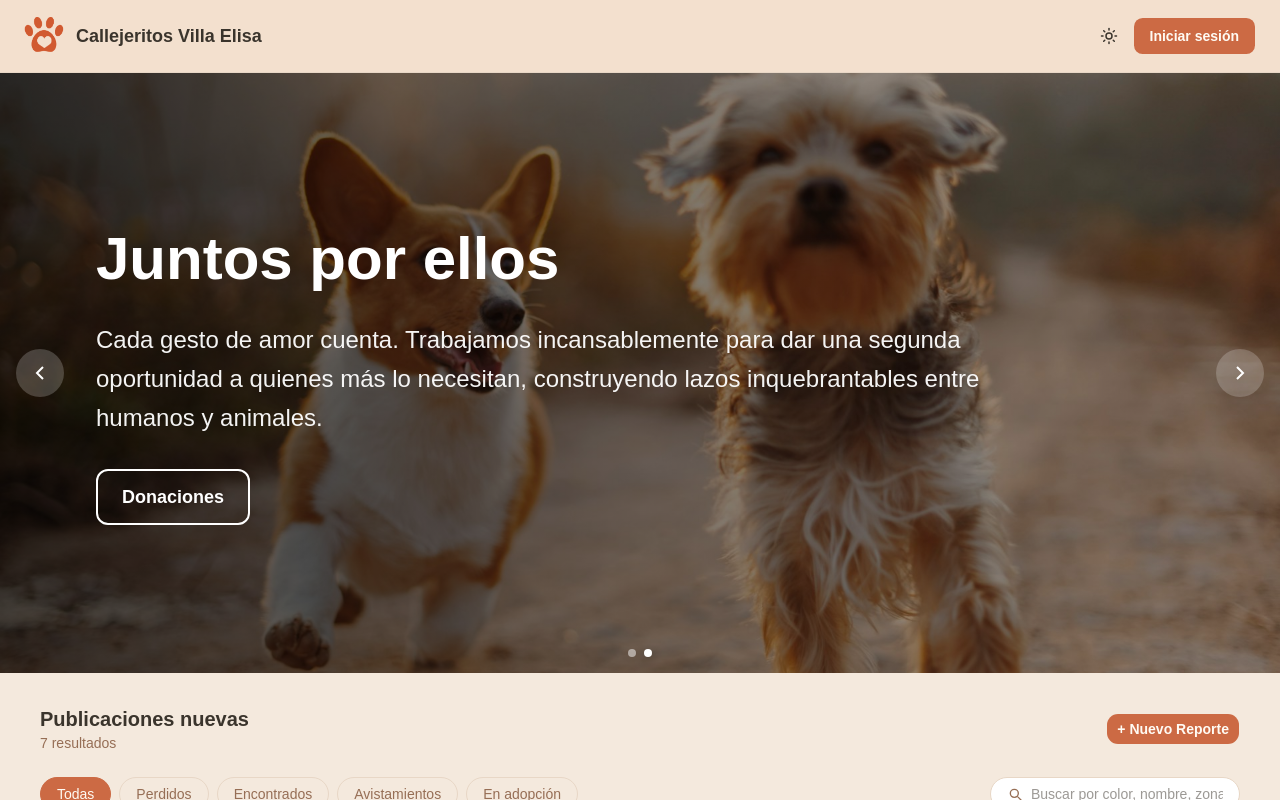
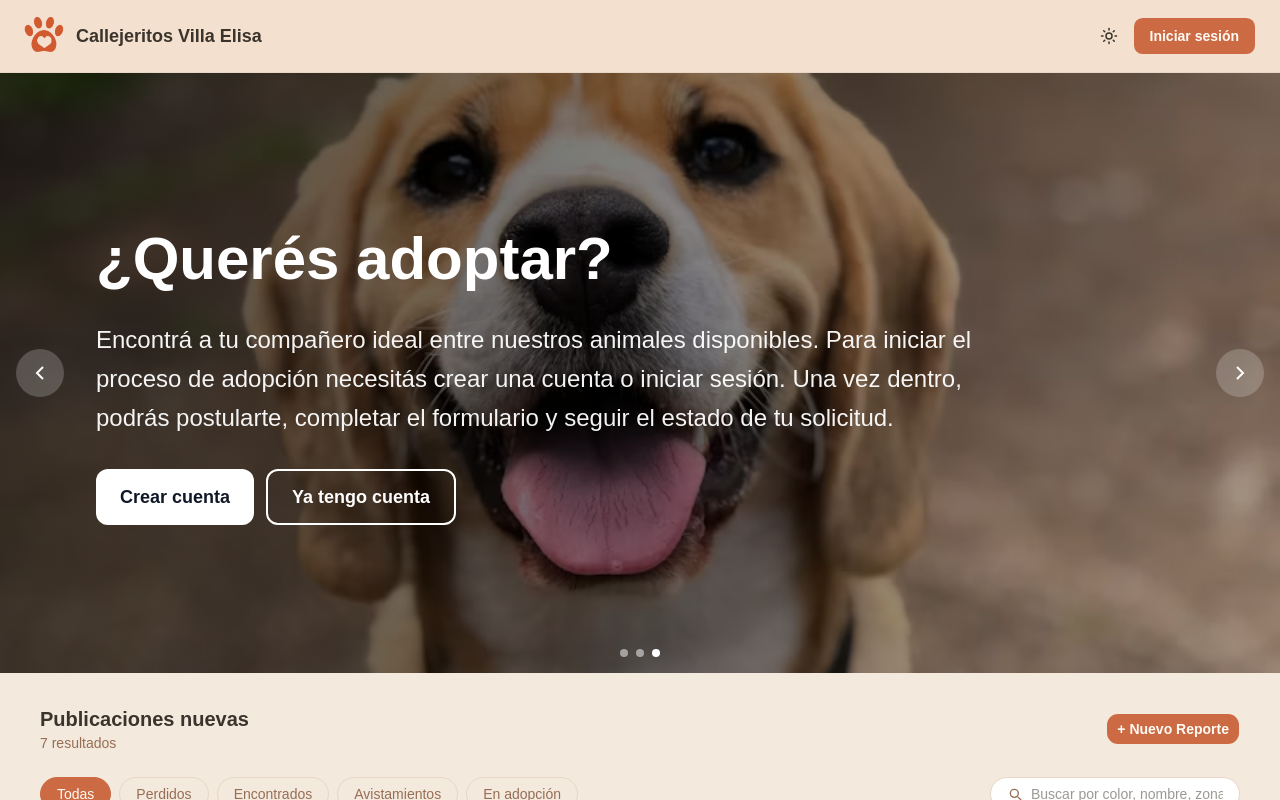
Before and after one commit to yamartinez03/Callejeritos-app, a React app in the folder frontend/: page / in a window 1280 px wide. Both pictures are taken after a click on the button 40 px from the left and 373 px from the top of the page. Shown: the top 800 px of the page. Built offline with nearby package versions, Linux system fonts and the light colour scheme; the HTML template or start-up script is replaced by a standard one.

Commit message:
feat(publicaciones-header): agrega tercer slide en el carrusel para explicar el proceso de adopcion en el sistema

```diff
--- a/frontend/src/pages/publicaciones/PublicacionesHeader.jsx
+++ b/frontend/src/pages/publicaciones/PublicacionesHeader.jsx
@@ -22,6 +22,20 @@ const PublicacionesHeader = () => {
       title: "Juntos por ellos",
       description:
         "Cada gesto de amor cuenta. Trabajamos incansablemente para dar una segunda oportunidad a quienes más lo necesitan, construyendo lazos inquebrantables entre humanos y animales.",
+    },
+    {
+      image: "./src/assets/photo-hero3.avif",
+      title: "¿Querés adoptar?",
+      description:
+        "Encontrá a tu compañero ideal entre nuestros animales disponibles. Para iniciar el proceso de adopción necesitás crear una cuenta o iniciar sesión. Una vez dentro, podrás postularte, completar el formulario y seguir el estado de tu solicitud.",
+      cta: {
+        label: "Crear cuenta",
+        action: "registro",
+      },
+      ctaSecundario: {
+        label: "Ya tengo cuenta",
+        action: "login",
+      },
     },
   ];
 
@@ -174,9 +188,36 @@ const PublicacionesHeader = () => {
               <p className="text-sm sm:text-lg md:text-xl lg:text-2xl text-white/95 mb-5 sm:mb-8 leading-relaxed line-clamp-4 sm:line-clamp-none">
                 {heroSlides[currentHeroSlide].description}
               </p>
-              <button className="font-semibold px-4 py-2 sm:px-6 sm:py-3 text-sm sm:text-lg border-2 border-white text-white rounded-lg hover:bg-white/10 transition-colors">
-                Donaciones
-              </button>
+              <div className="flex gap-3 flex-wrap">
+                {/* Botón principal — solo en el slide de adopción */}
+                {heroSlides[currentHeroSlide].cta ? (
+                  <>
+                    <button
+                      onClick={() =>
+                        navigate(`/${heroSlides[currentHeroSlide].cta.action}`)
+                      }
+                      className="font-semibold px-4 py-2 sm:px-6 sm:py-3 text-sm sm:text-lg bg-white text-gray-900 rounded-lg hover:bg-white/90 transition-colors"
+                    >
+                      {heroSlides[currentHeroSlide].cta.label}
+                    </button>
+                    <button
+                      onClick={() =>
+                        navigate(
+                          `/${heroSlides[currentHeroSlide].ctaSecundario.action}`,
+                        )
+                      }
+                      className="font-semibold px-4 py-2 sm:px-6 sm:py-3 text-sm sm:text-lg border-2 border-white text-white rounded-lg hover:bg-white/10 transition-colors"
+                    >
+                      {heroSlides[currentHeroSlide].ctaSecundario.label}
+                    </button>
+                  </>
+                ) : (
+                  // Botón genérico para los otros slides
+                  <button className="font-semibold px-4 py-2 sm:px-6 sm:py-3 text-sm sm:text-lg border-2 border-white text-white rounded-lg hover:bg-white/10 transition-colors">
+                    Donaciones
+                  </button>
+                )}
+              </div>
             </div>
           </div>
         </div>
```
Also changed, not shown: frontend/src/assets/photo-hero3.avif (added).
